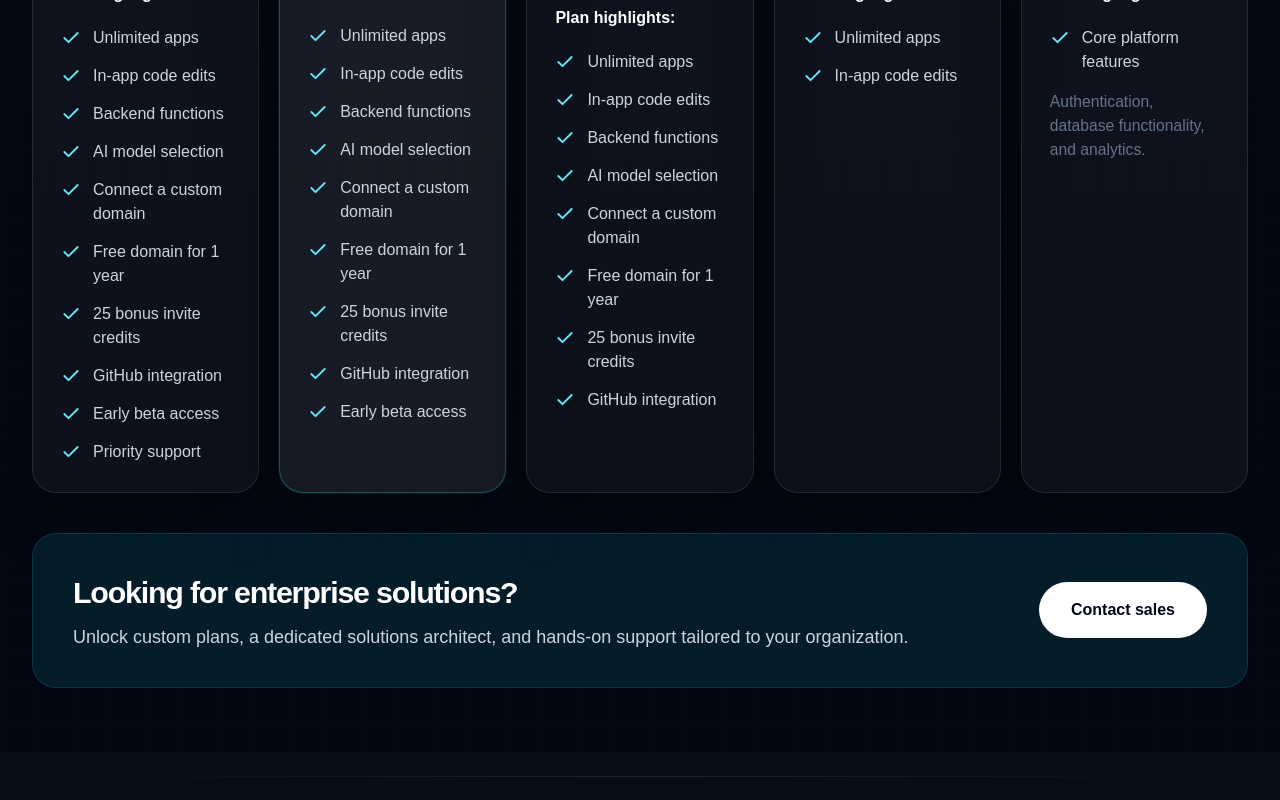
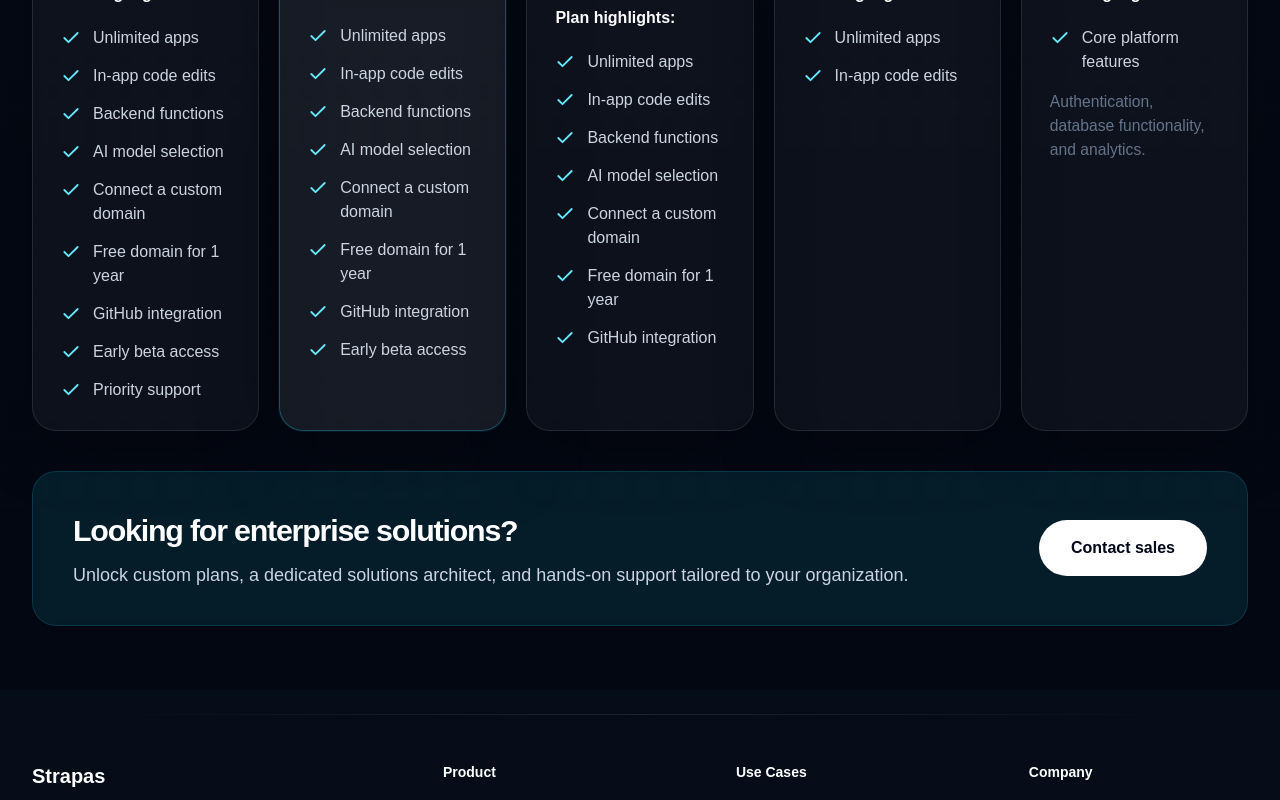
Before and after one commit to jsanchezsr1/strapas-frontend, a Next.js app: page /pricing in a window 1280 px wide. Shown: the part 1156-1956 px from the top of the page. Built offline with nearby package versions, Linux system fonts and the light colour scheme.

Commit message:
removed unused domain highlights

```diff
--- a/app/pricing/page.tsx
+++ b/app/pricing/page.tsx
@@ -6,6 +6,26 @@ import { useLanguage } from '@/components/language-provider';
 import { getPricingCopy } from '@/lib/i18n';
 
 type BillingPeriod = 'yearly' | 'monthly';
+
+const MONTHLY_HIDDEN_DOMAIN_HIGHLIGHTS = new Set([
+  'Free domain for 1 year',
+  'Domaine offert pendant 1 an',
+  'Dominio gratis por 1 ano',
+  'Dominio gratis per 1 anno',
+]);
+
+const MONTHLY_HIDDEN_DOMAIN_PLANS = new Set(['Elite', 'Pro', 'Builder']);
+
+function getVisibleHighlights(
+  plan: ReturnType<typeof getPricingCopy>['plans'][number],
+  billingPeriod: BillingPeriod
+) {
+  if (billingPeriod !== 'monthly' || !MONTHLY_HIDDEN_DOMAIN_PLANS.has(plan.name)) {
+    return plan.highlights;
+  }
+
+  return plan.highlights.filter((item) => !MONTHLY_HIDDEN_DOMAIN_HIGHLIGHTS.has(item));
+}
 
 function PricingCard({
   plan,
@@ -24,6 +44,7 @@ function PricingCard({
 }) {
   const displayPrice =
     typeof plan.price === 'number' ? plan.price : plan.price[billingPeriod];
+  const visibleHighlights = getVisibleHighlights(plan, billingPeriod);
 
   return (
     <article
@@ -86,7 +107,7 @@ function PricingCard({
         <div className="text-base font-semibold text-white">{planHighlightsLabel}</div>
 
         <ul className="mt-5 space-y-3.5 text-[1rem] text-slate-300">
-          {plan.highlights.map((item) => (
+          {visibleHighlights.map((item) => (
             <li key={item} className="flex items-start gap-3 leading-6">
               <Check className="mt-0.5 h-5 w-5 flex-none text-cyan-300" strokeWidth={2.2} />
               <span>{item}</span>
--- a/lib/i18n.ts
+++ b/lib/i18n.ts
@@ -633,7 +633,6 @@ export function getPricingCopy(language: Language) {
           pick(language, text('AI model selection', 'Choix du modele IA', 'Selecao de modelo de IA', 'Selezione del modello AI', 'Seleccion de modelo de IA')),
           pick(language, text('Connect a custom domain', 'Connecter un domaine personnalise', 'Conectar dominio proprio', 'Collega un dominio personalizzato', 'Conectar un dominio personalizado')),
           pick(language, text('Free domain for 1 year', 'Domaine offert pendant 1 an', 'Dominio gratis por 1 ano', 'Dominio gratis per 1 anno', 'Dominio gratis por 1 ano')),
-          pick(language, text('25 bonus invite credits', '25 credits bonus d invitation', '25 creditos extras de convite', '25 crediti bonus di invito', '25 creditos extra de invitacion')),
           pick(language, text('GitHub integration', 'Integration GitHub', 'Integracao GitHub', 'Integrazione GitHub', 'Integracion GitHub')),
           pick(language, text('Early beta access', 'Acces beta anticipe', 'Acesso antecipado a beta', 'Accesso anticipato alla beta', 'Acceso anticipado a beta')),
           pick(language, text('Priority support', 'Support prioritaire', 'Suporte prioritario', 'Supporto prioritario', 'Soporte prioritario')),
@@ -652,7 +651,6 @@ export function getPricingCopy(language: Language) {
           pick(language, text('AI model selection', 'Choix du modele IA', 'Selecao de modelo de IA', 'Selezione del modello AI', 'Seleccion de modelo de IA')),
           pick(language, text('Connect a custom domain', 'Connecter un domaine personnalise', 'Conectar dominio proprio', 'Collega un dominio personalizzato', 'Conectar un dominio personalizado')),
           pick(language, text('Free domain for 1 year', 'Domaine offert pendant 1 an', 'Dominio gratis por 1 ano', 'Dominio gratis per 1 anno', 'Dominio gratis por 1 ano')),
-          pick(language, text('25 bonus invite credits', '25 credits bonus d invitation', '25 creditos extras de convite', '25 crediti bonus di invito', '25 creditos extra de invitacion')),
           pick(language, text('GitHub integration', 'Integration GitHub', 'Integracao GitHub', 'Integrazione GitHub', 'Integracion GitHub')),
           pick(language, text('Early beta access', 'Acces beta anticipe', 'Acesso antecipado a beta', 'Accesso anticipato alla beta', 'Acceso anticipado a beta')),
         ],
@@ -670,7 +668,6 @@ export function getPricingCopy(language: Language) {
           pick(language, text('AI model selection', 'Choix du modele IA', 'Selecao de modelo de IA', 'Selezione del modello AI', 'Seleccion de modelo de IA')),
           pick(language, text('Connect a custom domain', 'Connecter un domaine personnalise', 'Conectar dominio proprio', 'Collega un dominio personalizzato', 'Conectar un dominio personalizado')),
           pick(language, text('Free domain for 1 year', 'Domaine offert pendant 1 an', 'Dominio gratis por 1 ano', 'Dominio gratis per 1 anno', 'Dominio gratis por 1 ano')),
-          pick(language, text('25 bonus invite credits', '25 credits bonus d invitation', '25 creditos extras de convite', '25 crediti bonus di invito', '25 creditos extra de invitacion')),
           pick(language, text('GitHub integration', 'Integration GitHub', 'Integracao GitHub', 'Integrazione GitHub', 'Integracion GitHub')),
         ],
       },
```
